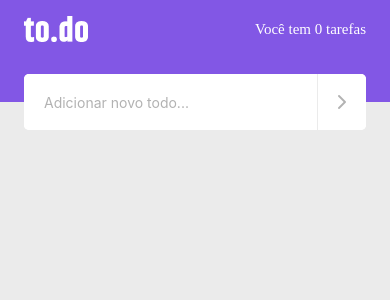
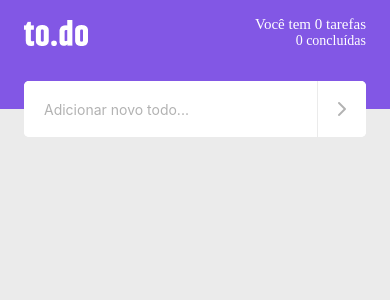
Before and after one commit to ManoelPradoMark22/ignite_reactNative_challenge1_toDoList, a React Native app: screen / in a window 390 px wide. Shown: the top 300 px of the page. Built offline with nearby package versions, Linux system fonts and the light colour scheme.

Commit message:
show the number of completed tasks

```diff
--- a/src/components/Header.tsx
+++ b/src/components/Header.tsx
@@ -6,18 +6,37 @@ import logoImg from '../assets/images/logo/logo.png';
 
 interface HeaderProps {
   tasksCounter: number;
+  tasksDoneCounter: number;
 }
 
-export function Header({ tasksCounter }: HeaderProps) {
+export function Header({ tasksCounter, tasksDoneCounter }: HeaderProps) {
   const tasksCounterText = tasksCounter===1 ? 'tarefa' : 'tarefas';
+  let tasksDoneCounterText = '';
+
+  if (tasksCounter === 1) {
+    tasksDoneCounterText = tasksDoneCounter===1 ? 'Concluída' : 'Não concluída';
+  } else if(tasksDoneCounter===tasksCounter) {
+    if (tasksCounter===0) {
+      tasksDoneCounterText = '0 concluídas';
+    } else {
+      tasksDoneCounterText = 'Todas concluídas';
+    }
+  } else {
+    tasksDoneCounterText = `${tasksDoneCounter} ${tasksDoneCounter===1 ? 'concluída' : 'concluídas'}`
+  }
 
   return (
     <View style={styles.container}>
       <Image source={logoImg} />
 
-      <View style={styles.tasks}>
-        <Text style={styles.tasksCounter}>Você tem </Text>
-        <Text style={styles.tasksCounterBold}>{tasksCounter} {tasksCounterText}</Text>
+      <View style={styles.boxTaks}>
+        <View style={styles.tasks}>
+          <Text style={styles.tasksCounter}>Você tem </Text>
+          <Text style={styles.tasksCounterBold}>{tasksCounter} {tasksCounterText}</Text>
+        </View>
+        <View style={styles.tasks}>
+          <Text style={styles.tasksDoneCounterBold}>{tasksDoneCounterText}</Text>
+        </View>
       </View>
     </View>
   )
@@ -33,6 +52,10 @@ const styles = StyleSheet.create({
     alignItems: 'center',
     flexDirection: 'row'
   },
+  boxTaks: {
+    alignItems: 'flex-end',
+    flexDirection: 'column'
+  },
   tasks: {
     alignItems: 'center',
     flexDirection: 'row'
@@ -46,5 +69,10 @@ const styles = StyleSheet.create({
     fontSize: 15,
     color: '#FFF',
     fontFamily: 'Inter-Bold',
+  },
+  tasksDoneCounterBold: {
+    fontSize: 14,
+    color: '#FFF',
+    fontFamily: 'Inter-Bold',
   }
 });
--- a/src/pages/Home.tsx
+++ b/src/pages/Home.tsx
@@ -70,7 +70,10 @@ export function Home() {
 
   return (
     <View style={styles.container}>
-      <Header tasksCounter={tasks.length} />
+      <Header
+        tasksCounter={tasks.length}
+        tasksDoneCounter={(tasks.filter(task => task.done).length)}
+      />
 
       <TodoInput addTask={handleAddTask} />
 
```
